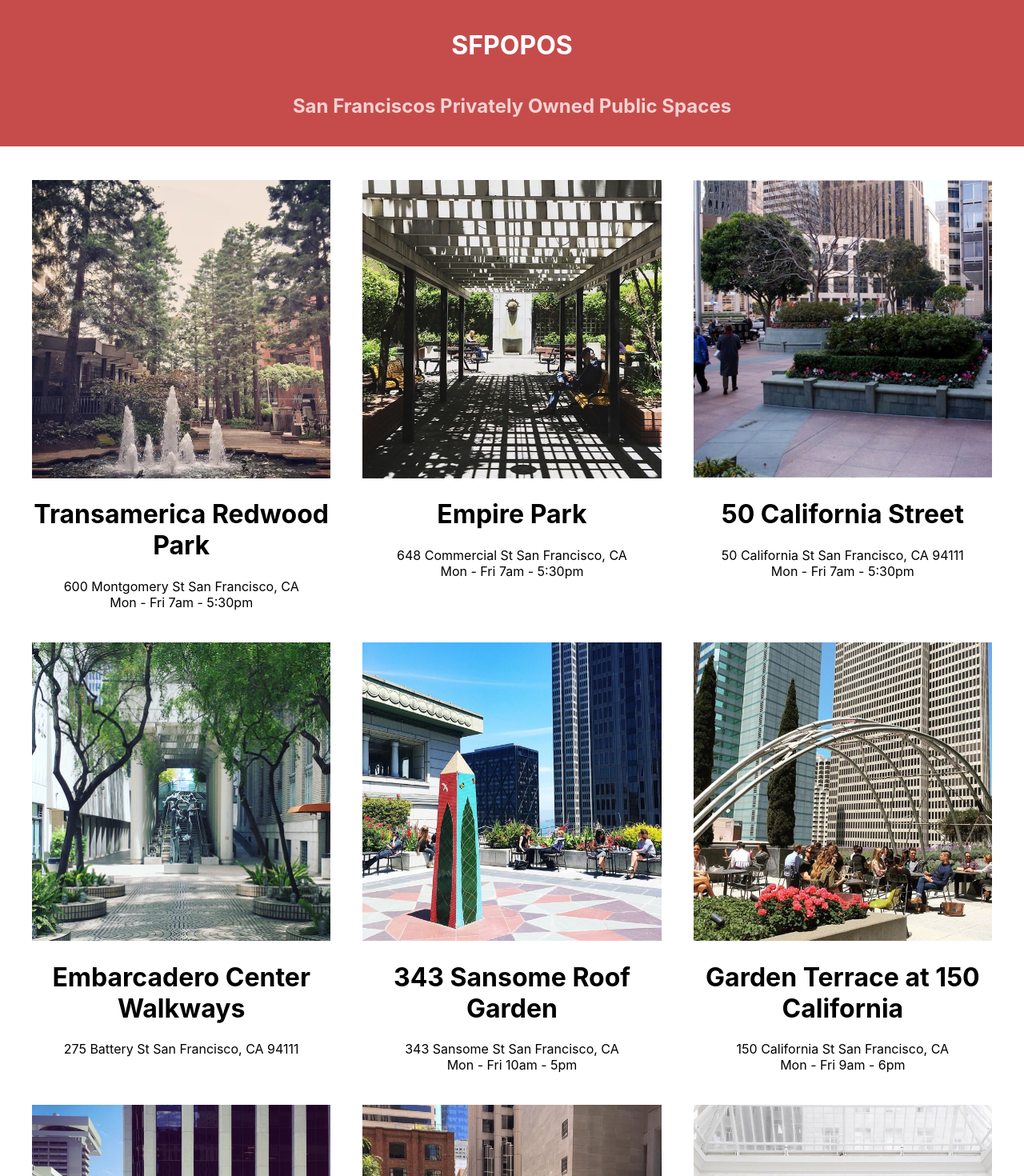
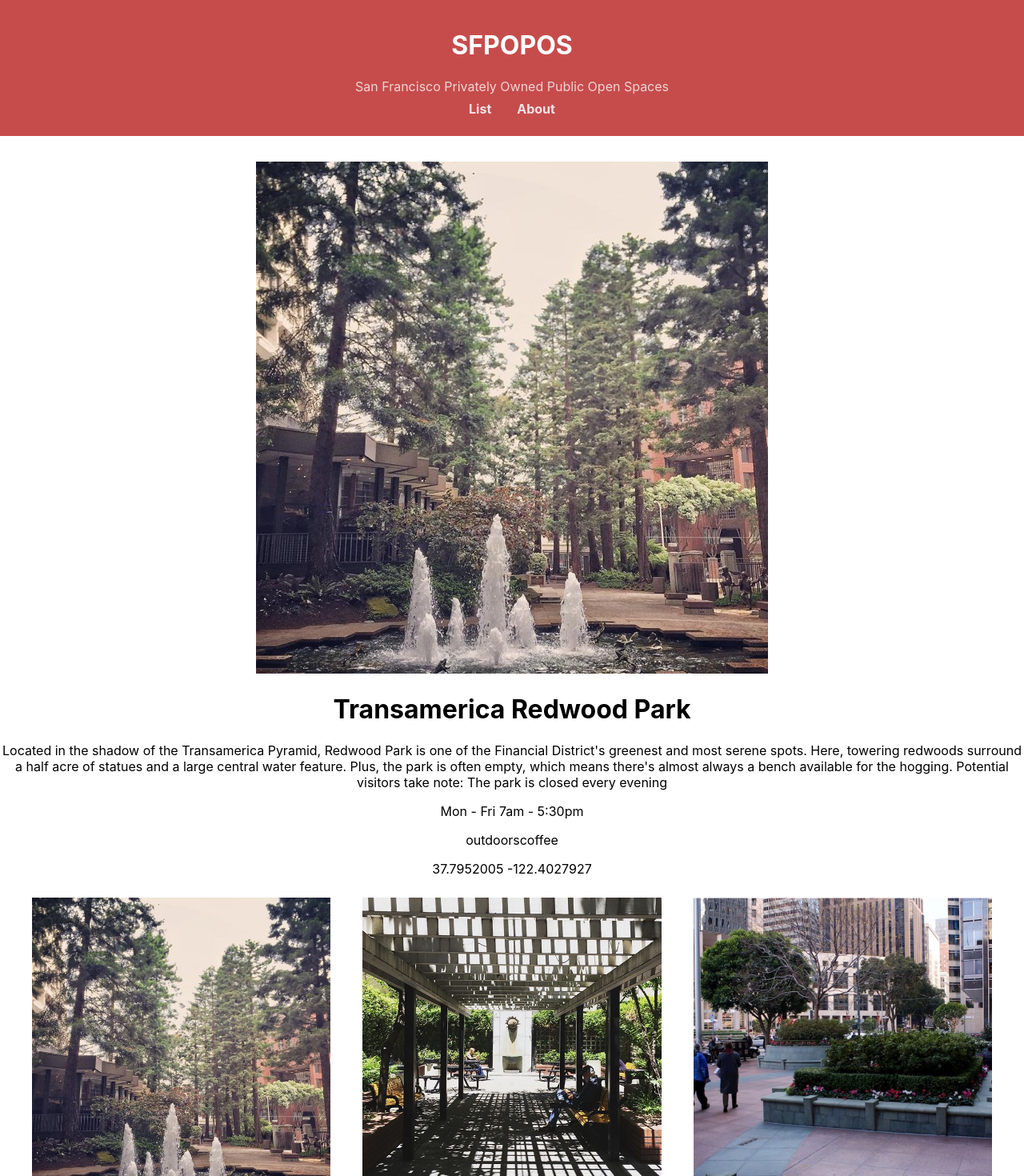
Before and after one commit to jf-759/React-Fundamentals-Tutorial, a React (Create React App) app: page /#/details/0 in a window 1280 px wide. Shown: the top 1470 px of the page at 80% size. Built offline with nearby package versions, Linux system fonts and the light colour scheme.

Commit message:
completed adding-react-router

```diff
--- a/package.json
+++ b/package.json
@@ -9,6 +9,7 @@
     "@testing-library/user-event": "^13.5.0",
     "react": "^19.0.0",
     "react-dom": "^19.0.0",
+    "react-router-dom": "^7.2.0",
     "react-scripts": "5.0.1",
     "web-vitals": "^2.1.4"
   },
--- /dev/null
+++ b/src/About.js
@@ -0,0 +1,17 @@
+import React from 'react'
+
+function About() {
+  return (
+    <div>
+      <h1>About SFPOPOS</h1>
+      <p>POPOS are publicly accessible spaces in
+        forms of plazas, terraces, atriums, small
+        parks, and even snippets which are provided
+        and maintained by private developers. In San
+        Francisco, POPOS mostly appear in the Downtown
+        office district area.</p>
+    </div>
+  )
+}
+
+export default About
--- a/src/App.js
+++ b/src/App.js
@@ -1,4 +1,4 @@
-import logo from './logo.svg';
+import{ Outlet } from 'react-router-dom';
 import './App.css';
 import Title from './Title';
 import POPOSList from './POPOSList';
@@ -8,7 +8,7 @@
   return (
     <div className="App">
       <Title />
-      {/* <img src={logo} /> */}
+      <Outlet />
       <POPOSList />
       <Footer />
     </div>
--- /dev/null
+++ b/src/POPOSDetails.js
@@ -0,0 +1,28 @@
+import React from 'react'
+import { useParams } from 'react-router'
+import data from './sfpopos-data.json'
+
+function POPOSDetails(props) {
+  const params = useParams()
+  const { id } = params // Location index
+  const { images, title, desc, hours, features, geo } = data[id]
+
+  return (
+    <div>
+      <div>
+        <img src={`${process.env.PUBLIC_URL}images/${images[0]}`} alt={title} />
+      </div>
+
+      <div>
+        <h1>{ title }</h1>
+        <p>{ desc }</p>
+        <p>{ hours }</p>
+        <p>{ features }</p>
+        <p>{ geo.lat } { geo.lon }</p>
+      </div>
+
+    </div>
+  )
+}
+
+export default POPOSDetails
--- a/src/POPOSList.js
+++ b/src/POPOSList.js
@@ -6,10 +6,11 @@
 
 function POPOSList() {
 
-    const spaces = data.map(({ title, address, images, hours }) => {
+    const spaces = data.map(({ title, address, images, hours }, i) => {
 
         return (
             <POPOSSpace
+                id={i}
                 key={title}
                 name={title}
                 address={address}
@@ -23,52 +24,6 @@
         <div className='POPOSList'>
             { spaces }
         </div>
-        // <div className='POPOSList'>
-        //     <POPOSSpace
-        //         name='50 California Street'
-        //         address='50 California St.'
-        //         image='50-california-st.jpg'
-        //     />
-        //     <POPOSSpace
-        //         name='100 Pine Street'
-        //         address='100 Pine St'
-        //         image='100-pine.jpg'
-        //     />
-        //     <POPOSSpace
-        //         name='101 California'
-        //         address='101 California'
-        //         image='101-california.jpg'
-        //     />
-        //     <POPOSSpace
-        //         name='343 Sansome Roof Garden'
-        //         address='343 Sansome St.'
-        //         image='343-sansome-roof-garden.jpg'
-        //     />
-        //     <POPOSSpace
-        //         name='525 Market Street Plaza'
-        //         address='525 Market St.'
-        //         image='525-market-street-plaza.jpg'
-        //     />
-        //     <POPOSSpace
-        //         name='555 California'
-        //         address='555 California'
-        //         image='555-california.jpg'
-        //     />
-        //     <POPOSSpace
-        //         name='Citigroup Center'
-        //         address='1 Sansome St.'
-        //         image='citigroup-center.jpg'
-        //     />
-        //     <POPOSSpace
-        //         name='Embarcadero Center'
-        //         address='456 Embarcadero Center'
-        //         image='embarcadero-center.jpg'
-        //     />
-        //     <POPOSSpace
-        //         name='Empire Park'
-        //         address='123 Empire Park'
-        //         image='empire-park.jpg'
-        //     />
     )
 }
 
--- a/src/POPOSSpace.js
+++ b/src/POPOSSpace.js
@@ -1,8 +1,9 @@
 import './POPOSSpace.css';
+import { Link } from 'react-router-dom'
 
 
 function POPOSSpace(props) {
-    const { name, image, address, hours } = props
+    const { name, image, address, hours, id } = props
     return (
         <div className='POPOSSpace'>
             <img src={`${process.env.PUBLIC_URL}/images/${image}`}
@@ -10,9 +11,18 @@
             height="300"
             alt="Hello"
             />
-            <h1>{name}</h1>
+            <h1>
+                <Link to={`/details/${id}`}>
+                    {name}
+                </Link>
+            </h1>
             <div>{address}</div>
             <div>{hours}</div>
+            <div>
+                <Link to={`/details/${id}`}>
+                    <img src={`${process.env.PUBLIC_URL}images/${image}`} width="300" height="300" alt="Hello" />
+                </Link>
+            </div>
         </div>
     )
 }
--- a/src/Title.css
+++ b/src/Title.css
@@ -17,3 +17,16 @@
     display: block;
     color: rgba(255, 255, 255, 0.75);
 }
+
+.Title a {
+  display: inline-block;
+  padding: 0.5em 1em;
+  color: rgba(255, 255, 255, 0.835);
+  font-weight: bold;
+  text-decoration: none;
+}
+
+.Title .nav-link-active {
+  color: #fff;
+  border-bottom: 2px solid;
+}
--- a/src/Title.js
+++ b/src/Title.js
@@ -1,15 +1,25 @@
+import { NavLink } from 'react-router-dom'
 import React from 'react'
 import './Title.css';
 
 function Title() {
     return (
         <div className="Title">
+        <header>
             <h1>SFPOPOS</h1>
-            <div className="Title-Subtitle">
-                <h2>San Franciscos Privately Owned Public Spaces</h2>
-            </div>
-        </div>
+            <div className="Title-Subtitle">San Francisco Privately Owned Public Open Spaces</div>
+
+            <div>
+                <NavLink
+                className={({ isActive }) => isActive ? "nav-link-active" : "nav-link" }
+                to="/">List</NavLink>
+                <NavLink
+                className={({ isActive }) => isActive ? "nav-link-active" : "nav-link" }
+                to="/about">About</NavLink>
+          </div>
+
+        </header>
+      </div>
     )
-}
-
+  }
 export default Title
--- a/src/index.js
+++ b/src/index.js
@@ -1,14 +1,28 @@
 import React from 'react';
-import ReactDOM from 'react-dom/client';
+//import ReactDOM from 'react-dom/client';
+import { createRoot } from 'react-dom/client'
 import './index.css';
 import App from './App';
+import POPOSList from './POPOSList';
+import About from './About';
+import POPOSDetails from './POPOSDetails'
 import reportWebVitals from './reportWebVitals';
+import { HashRouter as Router, Routes, Route } from 'react-router-dom';
 
-const root = ReactDOM.createRoot(document.getElementById('root'));
+const rootElement = document.getElementById('root');
+const root = createRoot(rootElement);
+
 root.render(
-  <React.StrictMode>
-    <App />
-  </React.StrictMode>
+  <Router>
+    <Routes>
+      <Route path="/" element={<App />}>
+        <Route path="/" element={<POPOSList />} />
+        <Route path="about" element={<About />} />
+        <Route path="/details/:id" element={<POPOSDetails />} />
+      </Route>
+    </Routes>
+  </Router>,
+  //document.getElementById('root')
 );
 
 // If you want to start measuring performance in your app, pass a function
```
Also changed, not shown: 1 other file (tests, documents, lock files or other folders).
